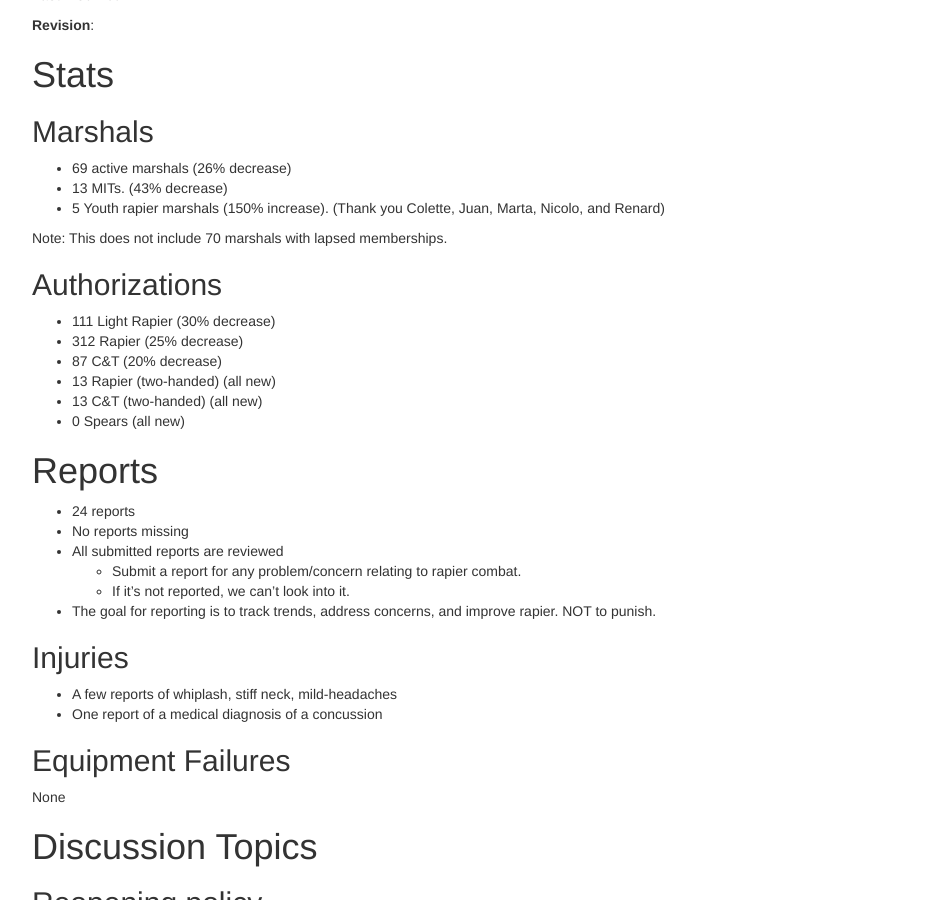
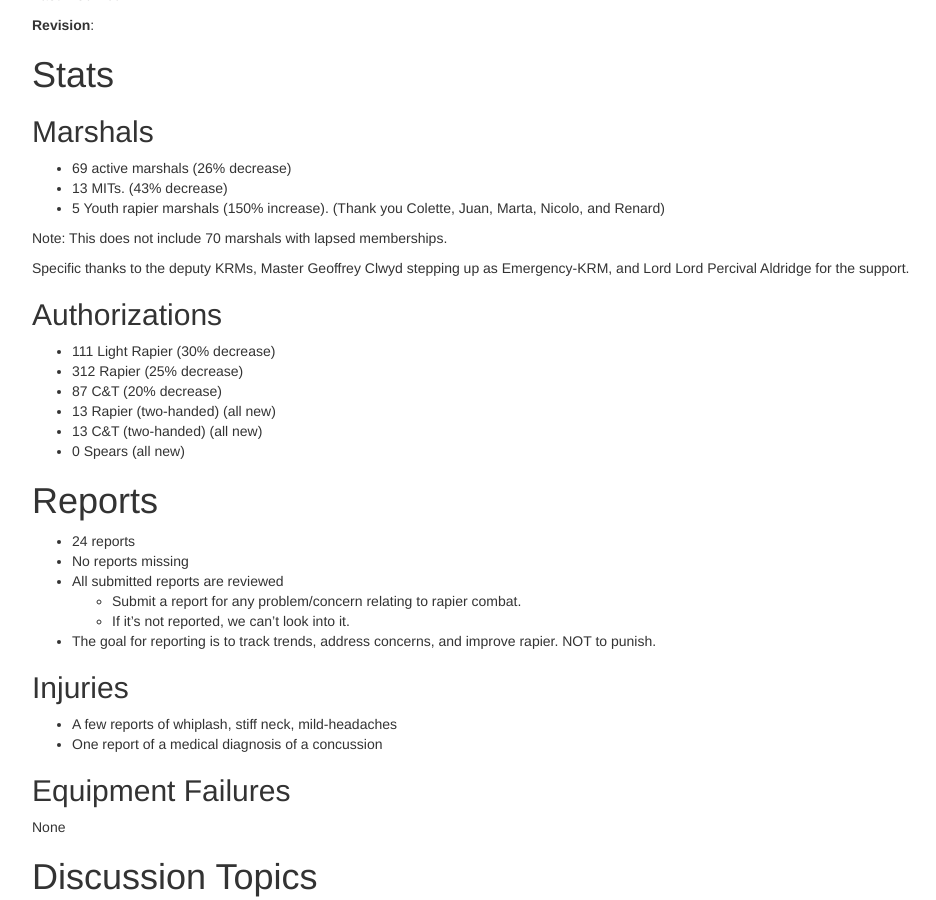
Before and after one commit to academie-de-espee/earl-marshal, a Jekyll site: the page built from rapier/unevent-2020.md, in a window 1280 px wide and 900 px high, scrolled down 442 px. Shown: the whole window, without its empty margins (38-974 px from the left). Built offline with Jekyll 4.4.1, drawn with Linux system fonts in a browser that asks for light colours.

Commit message:
add Geoff & Percy calloutx

```diff
--- a/rapier/unevent-2020.md
+++ b/rapier/unevent-2020.md
@@ -19,6 +19,8 @@ layout: default
 * 5 Youth rapier marshals (150% increase).  (Thank you Colette, Juan, Marta, Nicolo, and Renard)
 
 Note: This does not include 70 marshals with lapsed memberships.
+
+Specific thanks to the deputy KRMs, Master Geoffrey Clwyd stepping up as Emergency-KRM, and Lord Lord Percival Aldridge for the support.
 
 ## Authorizations
 * 111 Light Rapier (30% decrease)
```
